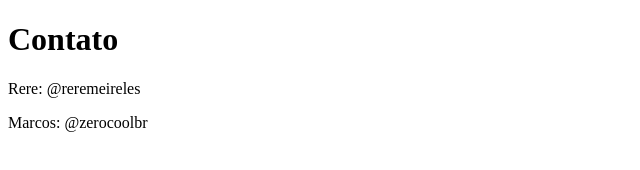
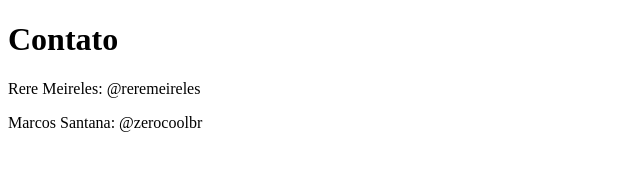
Before and after one commit to reremeireles/github-for-teams, a plain HTML site: page contato.html in a window 1280 px wide. Shown: the whole page, without its empty margins (0-640 px from the left). Drawn offline with Linux system fonts and the light colour scheme.

Commit message:
Update contato.html

```diff
--- a/contato.html
+++ b/contato.html
@@ -8,7 +8,7 @@
 </head>
 <body>
     <h1>Contato</h1>
-    <p>Rere: @reremeireles</p>
-    <p>Marcos: @zerocoolbr</p>
+    <p>Rere Meireles: @reremeireles</p>
+    <p>Marcos Santana: @zerocoolbr</p>
 </body>
 </html>
```
